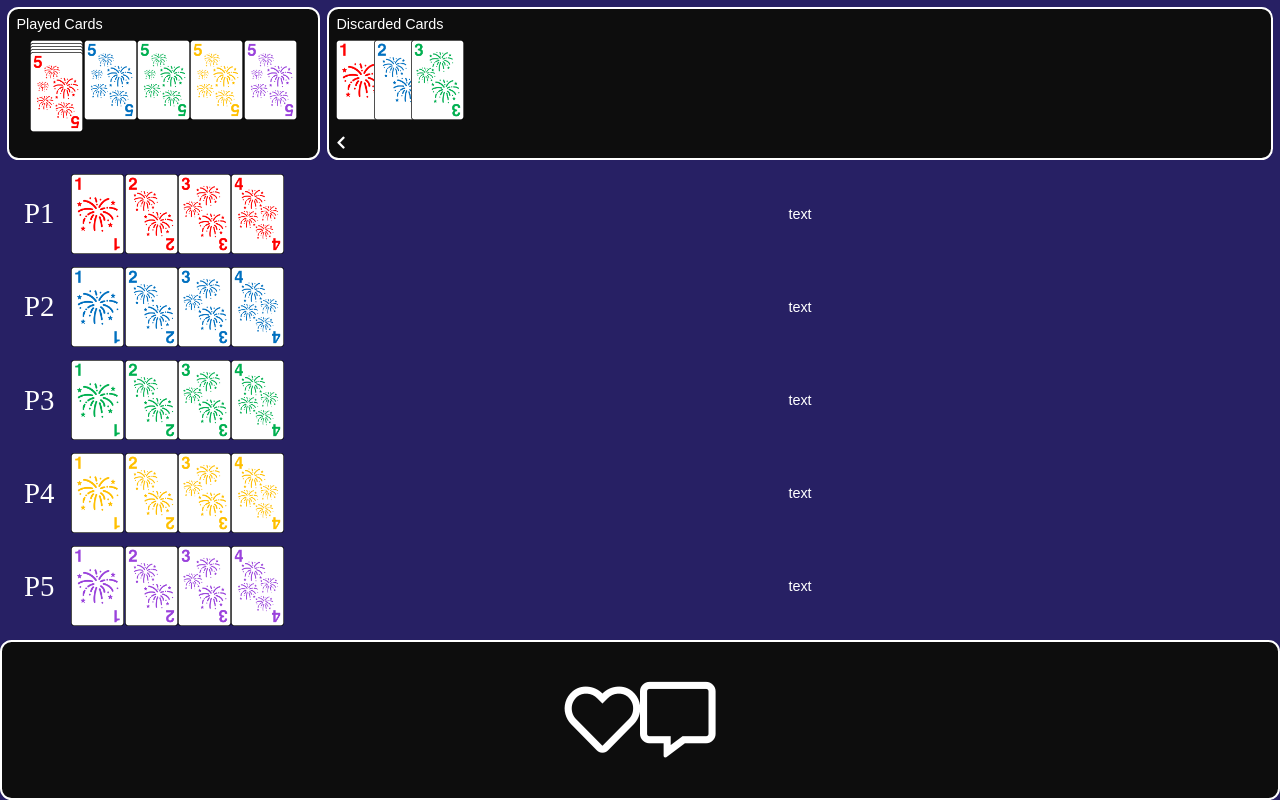
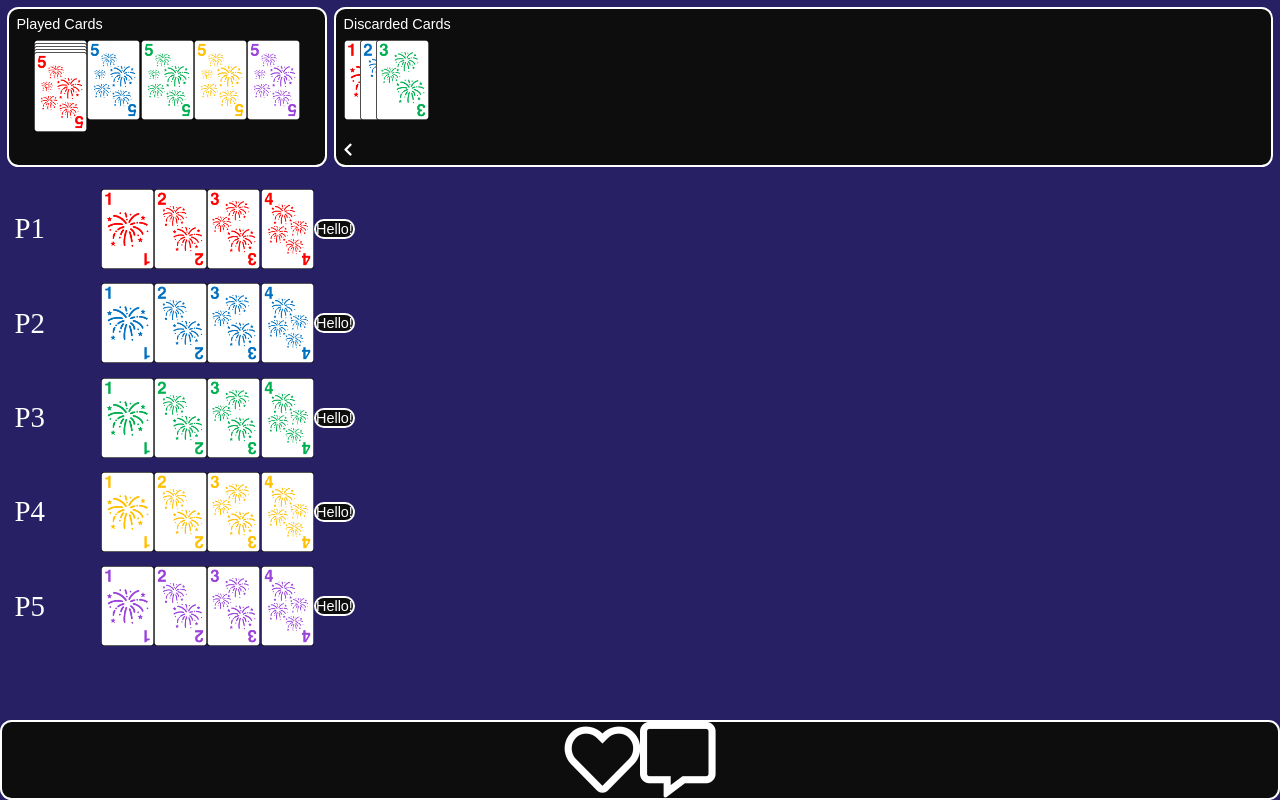
Before and after one commit to atyjeski/tyjeski, a Django app: page /hanabi/new in a window 1280 px wide. Run offline with Django 3.2, Linux system fonts and the light colour scheme; some libraries are stand-ins or nearby versions.

Commit message:
Rewrite layout and style

```diff
--- a/backend/hanabi/static/hanabi/css/interface-overhaul.css
+++ b/backend/hanabi/static/hanabi/css/interface-overhaul.css
@@ -21,6 +21,8 @@
     --played-cards-width: min(66vw, 40vh);
     --played-cards-height: min(33vw, 20vh);
 
+    --discard-cards-width: calc(100% - var(var(--played-cards-width)));
+
     --card-width: calc(var(--played-cards-width) / 6);
     --card-height: calc(var(--played-cards-height) / 2);
 
@@ -37,8 +39,10 @@
 
 /* General Styles */
 
-html {
-    overflow: hidden;
+html,
+body {
+    margin: 0;
+    padding: 0;
 }
 
 body {
@@ -48,79 +52,39 @@ body {
     color: var(--clr-light);
     font-family: var(--ff-primary);
     font-size: var(--fs-small);
-}
-
-html,
-body {
-    margin: 0;
-    padding: 0;
-}
-
-/* Game Room */
-
-.room-container {
-    height: 100%;
-    width: 100%;
-    display: grid;
-    grid-template-columns: var(--played-cards-width) auto;
-    grid-template-rows: var(--played-cards-height) auto 20vh;
-    grid-template-areas:
-        "played discarded"
-        "hands text"
-        "info info";
-    grid-gap: var(--margin);
-}
-
-.played-cards,
-.discarded-cards {
-    margin-top: var(--margin);
-    padding: var(--margin);
-}
-
-.played-cards,
-.player-hands {
-    margin-left: var(--margin);
-}
-
-.discarded-cards,
-.game-text {
-    margin-right: var(--margin);
+    display: flex;
+    flex-direction: column;
 }
 
 .played-cards,
 .discarded-cards,
-.game-info {
+.game-info,
+.player-text {
     background: var(--clr-dark);
     border: var(--bw) solid var(--clr-light);
     border-radius: var(--br);
 }
 
-.player-hands,
-.game-text {
-    display: grid;
-    grid-template-rows: repeat(auto, 5);
-}
+/* Header - Played and Discarded Sections */
 
-.player-hands {
-    grid-template-columns: 4rem auto;
-}
-
-.played-cards { grid-area: played; }
-
-.discarded-cards { grid-area: discarded; }
-
-.player-hands { grid-area: hands; }
-
-.game-text { grid-area: text; }
-
-.game-info { grid-area: info; }
-
-/* Played and Discarded Sections */
+.header { display: flex; }
 
 .played-cards,
 .discarded-cards {
+    margin: var(--margin);
+    padding: var(--margin);
     display: flex;
     flex-direction: column;
+}
+
+.played-cards {
+    height: var(--played-cards-height);
+    width: var(--played-cards-width);
+}
+
+.discarded-cards {
+    flex: 1;
+    margin-left: 0;
 }
 
 .played-cards__title,
@@ -134,14 +98,7 @@ body {
     flex: 1;
 }
 
-.played-cards__display {
-    justify-content: center;
-    margin-bottom: var(--margin);
-}
-
-.discarded-cards__display {
-    justify-content: left;
-}
+.played-cards__display { justify-content: center; }
 
 .played-cards__display--stack {
     display: flex;
@@ -158,32 +115,38 @@ body {
 }
 
 .discarded-cards__display--stack > .card {
-    margin-right: -1rem;
+    margin-right: calc( var(--card-width) * -.7);;
 }
 
-/* Players Section */
+/* Content - Player Hands and Game Text */
+
+.content {
+    flex: 1;
+    display: flex;
+    flex-direction: column;
+    margin: var(--margin);
+}
+
+.player-container {
+    display: flex;
+    align-items: center;
+    margin: var(--margin);
+}
 
 .player-name {
+    width: calc(3 * var(--fs-medium));
+    font-family: var(--ff-secondary);
     font-size: var(--fs-medium);
-    font-family: var(--ff-secondary);
 }
 
-.player-text,
-.player-name {
+.player-hand {
     display: flex;
-    justify-content: center;
-    align-items: center;
 }
 
-.hand {
-    display: flex;
-    justify-content: left;
-    align-items: center;
-}
-
-/* Game Info Section */
+/* Footer - Game Info Section */
 
 .game-info {
+    grid-area: info;
     display: flex;
     justify-content: center;
     align-items: center;
--- a/backend/hanabi/templates/hanabi/interface-overhaul.html
+++ b/backend/hanabi/templates/hanabi/interface-overhaul.html
@@ -3,7 +3,7 @@
 
 <head>
   {% load static %}
-  <!-- Required meta tags -->
+  <!-- Required Meta Tags -->
   <meta charset="utf-8">
   <meta name="viewport" content="width=device-width, initial-scale=1">
   <title>Hanabi</title>
@@ -14,7 +14,9 @@
 </head>
 
 <body>
-  <div class="room-container">
+  <!-- HEADER -->
+  <div class="header">
+    <!-- Played Cards -->
     <div class="played-cards">
       <div class="played-cards__title">Played Cards</div>
       <div class="played-cards__display">
@@ -39,6 +41,7 @@
         </div>
       </div>
     </div>
+    <!-- Discarded Cards -->
     <div class="discarded-cards">
       <div class="discarded-cards__title">Discarded Cards</div>
       <div class="discarded-cards__display">
@@ -52,59 +55,72 @@
         <i class="fas fa-chevron-left"></i>
       </div>
     </div>
-    <div class="player-hands">
+  </div>
+
+  <!-- CONTENT -->
+  <div class="content">
+    <div class="player-container">
         <div class="player-name">P1</div>
-        <div class="hand">
+        <div class="player-hand">
           <div class="card r1"></div>
           <div class="card r2"></div>
           <div class="card r3"></div>
           <div class="card r4"></div>
         </div>
+        <div class="player-text">Hello!</div>
+    </div>
 
+    <div class="player-container">
       <div class="player-name">P2</div>
-        <div class="hand">
+      <div class="player-hand">
         <div class="card b1"></div>
         <div class="card b2"></div>
         <div class="card b3"></div>
         <div class="card b4"></div>
       </div>
+      <div class="player-text">Hello!</div>
+    </div>
 
+    <div class="player-container">
       <div class="player-name">P3</div>
-        <div class="hand">
+      <div class="player-hand">
         <div class="card g1"></div>
         <div class="card g2"></div>
         <div class="card g3"></div>
         <div class="card g4"></div>
       </div>
+      <div class="player-text">Hello!</div>
+    </div>
 
+    <div class="player-container">
       <div class="player-name">P4</div>
-        <div class="hand">
+      <div class="player-hand">
         <div class="card y1"></div>
         <div class="card y2"></div>
         <div class="card y3"></div>
         <div class="card y4"></div>
       </div>
+      <div class="player-text">Hello!</div>
+    </div>
 
+    <div class="player-container">
       <div class="player-name">P5</div>
-        <div class="hand">
+      <div class="player-hand">
         <div class="card p1"></div>
         <div class="card p2"></div>
         <div class="card p3"></div>
         <div class="card p4"></div>
       </div>
+      <div class="player-text">Hello!</div>
     </div>
-    <div class="game-text">
-      <div class="player-text">text</div>
-      <div class="player-text">text</div>
-      <div class="player-text">text</div>
-      <div class="player-text">text</div>
-      <div class="player-text">text</div>
   </div>
+
+  <!-- FOOTER -->
+  <!-- Game Info -->
   <div class="game-info">
     <i class="far fa-heart"></i>
     <i class="far fa-comment-alt"></i>
   </div>
-  </div>
 </body>
 
 </html>
```
Lines whose indentation alone changed are shown as unchanged.
